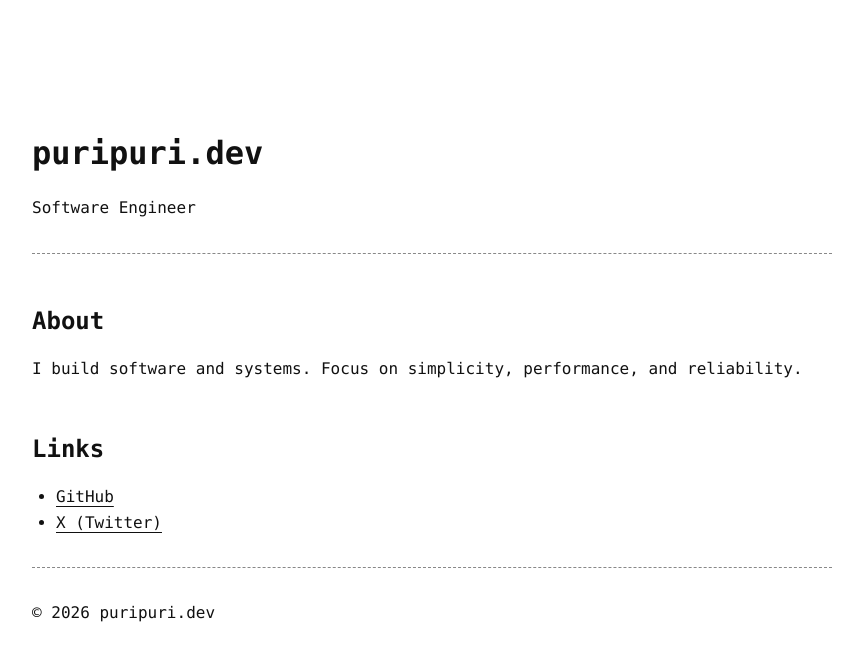
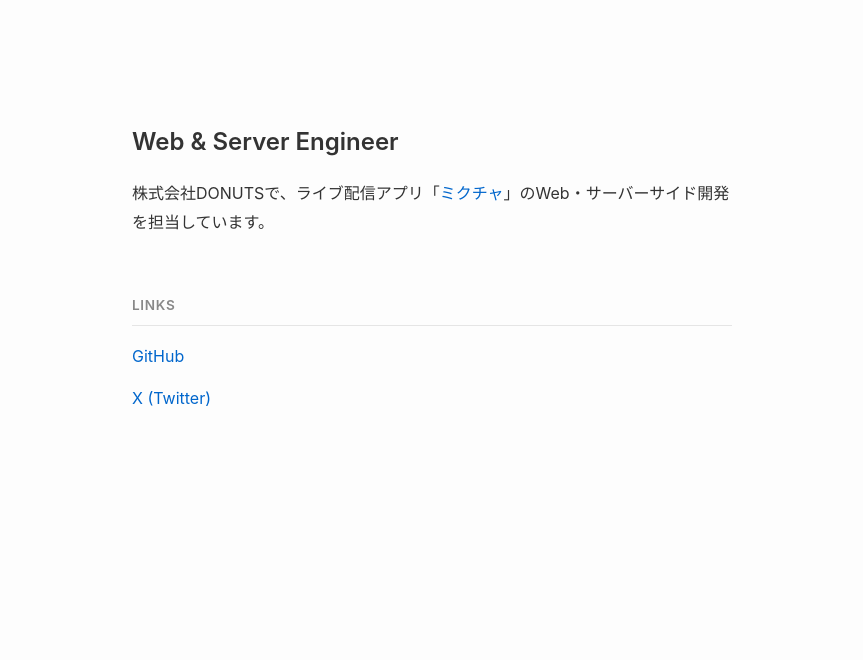
Before and after one commit to bafubafu-bafuu/puripuri.dev, a Next.js app: page / in a window 1280 px wide. Shown: the top 660 px of the page, without its empty margins (208-1071 px from the left). Built offline with nearby package versions, Linux system fonts and the light colour scheme.

Commit message:
Update profile information and refine UI design

```diff
--- a/src/app/globals.css
+++ b/src/app/globals.css
@@ -1,56 +1,80 @@
 :root {
-  --background: #ffffff;
-  --foreground: #111111;
+  --background: #fdfdfd;
+  --foreground: #333333;
   --muted: #888888;
+  --link: #0066cc;
 }
 
 @media (prefers-color-scheme: dark) {
   :root {
-    --background: #0a0a0a;
-    --foreground: #ededed;
-    --muted: #888888;
+    --background: #1c1c1e;
+    --foreground: #f2f2f7;
+    --muted: #aeaeb2;
+    --link: #5e9cff;
   }
 }
 
 body {
   background-color: var(--background);
   color: var(--foreground);
-  font-family: ui-monospace, SFMono-Regular, Menlo, Monaco, Consolas, "Liberation Mono", "Courier New", monospace;
+  font-family: -apple-system, BlinkMacSystemFont, "Segoe UI", Roboto, "Helvetica Neue", Arial, "Hiragino Kaku Gothic ProN", "Hiragino Sans", Meiryo, sans-serif;
   margin: 0;
   padding: 0;
-  line-height: 1.6;
+  line-height: 1.8;
 }
 
 main {
-  max-width: 800px;
-  margin: 0 auto;
-  padding: 4rem 2rem;
+  max-width: 600px;
+  margin: 15vh auto;
+  padding: 0 1.5rem;
+}
+
+h1.role {
+  font-size: 1.5rem;
+  font-weight: 600;
+  margin-bottom: 1rem;
+  margin-top: 0;
+}
+
+h2 {
+  font-size: 0.85rem;
+  font-weight: 600;
+  color: var(--muted);
+  text-transform: uppercase;
+  letter-spacing: 0.05em;
+  margin-top: 3.5rem;
+  margin-bottom: 1rem;
+  border-bottom: 1px solid #e5e5e5;
+  padding-bottom: 0.5rem;
+}
+
+@media (prefers-color-scheme: dark) {
+  h2 {
+    border-bottom: 1px solid #333333;
+  }
+}
+
+p {
+  margin-bottom: 1rem;
+  font-size: 1rem;
 }
 
 a {
-  color: inherit;
-  text-decoration: underline;
-  text-decoration-thickness: 1px;
-  text-underline-offset: 4px;
+  color: var(--link);
+  text-decoration: none;
+  transition: opacity 0.2s ease;
 }
 
 a:hover {
-  color: var(--muted);
-}
-
-h1, h2, h3 {
-  font-weight: 600;
-  margin-top: 2em;
-  margin-bottom: 0.5em;
+  opacity: 0.7;
 }
 
 ul {
-  padding-left: 1.5rem;
-  margin-bottom: 1.5rem;
+  list-style: none;
+  padding: 0;
+  margin: 0;
 }
 
-hr {
-  border: 0;
-  border-top: 1px dashed var(--muted);
-  margin: 2rem 0;
+ul li {
+  margin-bottom: 0.8rem;
 }
--- a/src/app/page.tsx
+++ b/src/app/page.tsx
@@ -1,33 +1,20 @@
 export default function Home() {
   return (
     <main>
-      <header>
-        <h1>puripuri.dev</h1>
-        <p>Software Engineer</p>
-      </header>
-
-      <hr />
-
       <section>
-        <h2>About</h2>
+        <h1 className="role">Web & Server Engineer</h1>
         <p>
-          I build software and systems. Focus on simplicity, performance, and reliability.
+          株式会社DONUTSで、ライブ配信アプリ「<a href="https://mixch.tv/" target="_blank" rel="noopener noreferrer">ミクチャ</a>」のWeb・サーバーサイド開発を担当しています。
         </p>
       </section>
 
       <section>
         <h2>Links</h2>
         <ul>
-          <li><a href="https://github.com/" target="_blank" rel="noopener noreferrer">GitHub</a></li>
-          <li><a href="https://x.com/" target="_blank" rel="noopener noreferrer">X (Twitter)</a></li>
+          <li><a href="https://github.com/bafubafu-bafuu" target="_blank" rel="noopener noreferrer">GitHub</a></li>
+          <li><a href="https://x.com/bafubafu_bafuu" target="_blank" rel="noopener noreferrer">X (Twitter)</a></li>
         </ul>
       </section>
-
-      <hr />
-
-      <footer>
-        <p>&copy; 2026 puripuri.dev</p>
-      </footer>
     </main>
   );
 }
```
